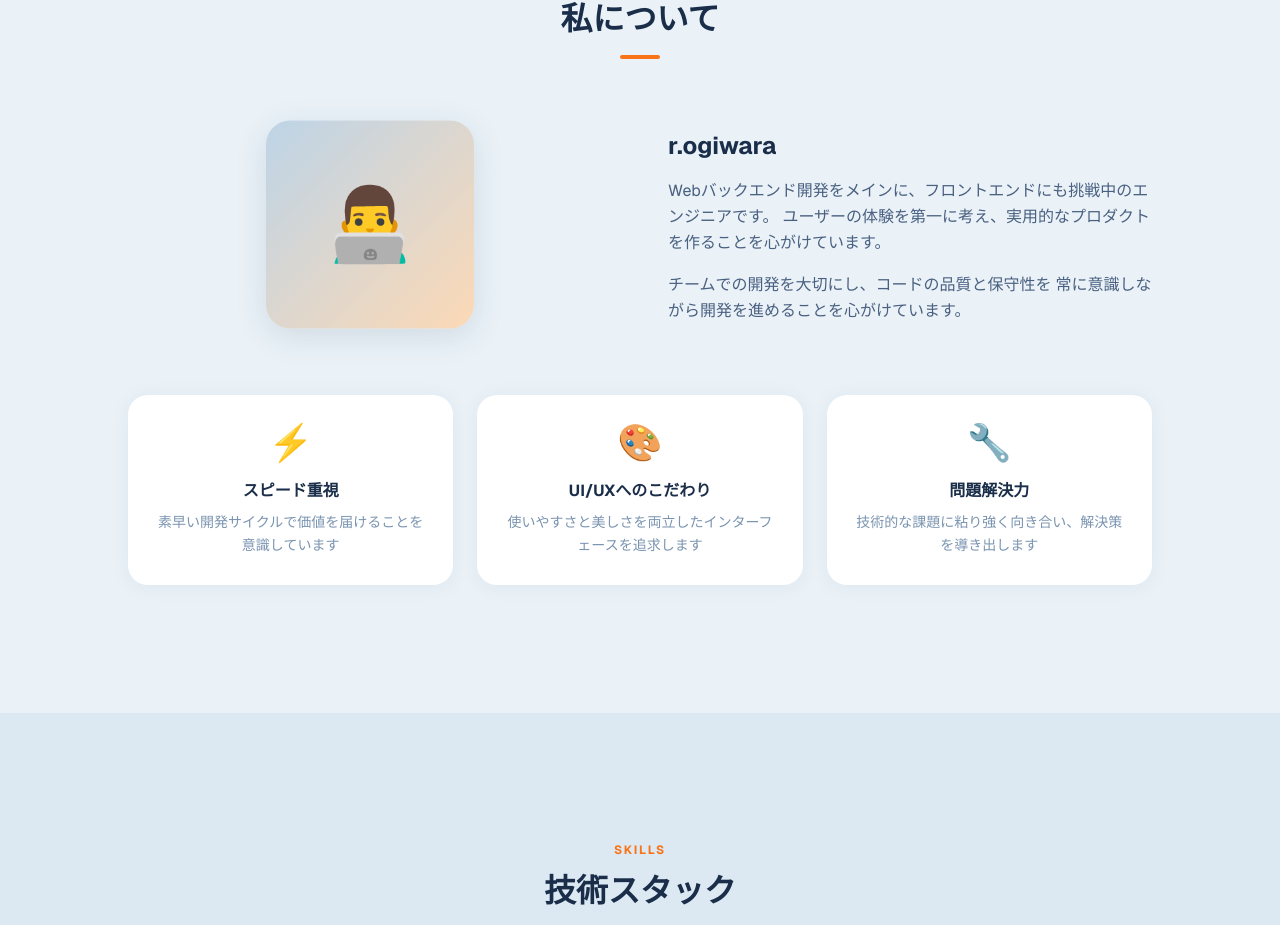
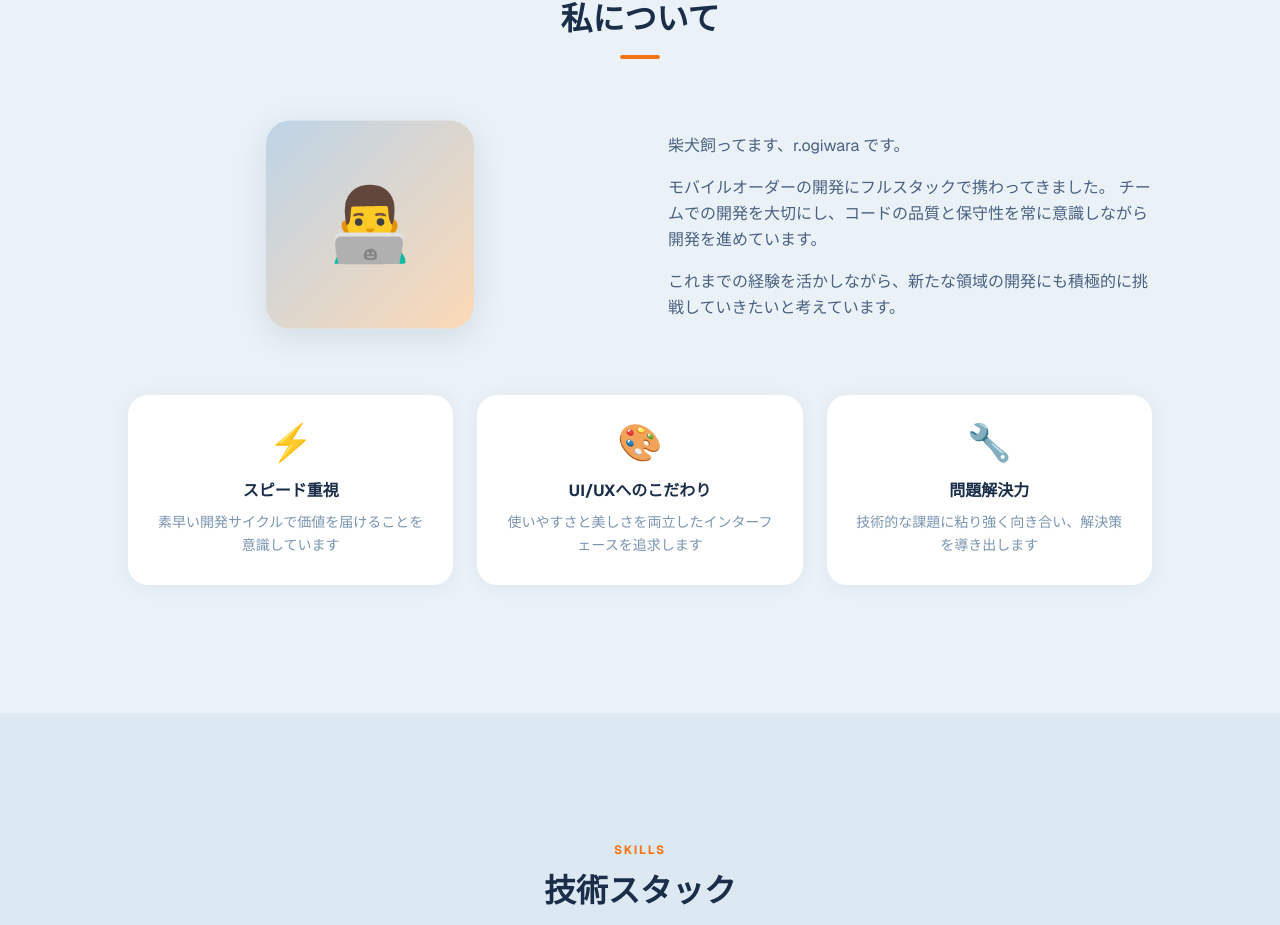
Before and after one commit to r-ogiwara-dev/portfolio, a Next.js app: page / in a window 1280 px wide. Shown: the part 959-1884 px from the top of the page. Built offline with nearby package versions, Linux system fonts and the light colour scheme.

Commit message:
fix: Aboutセクションの自己紹介文を更新

```diff
--- a/app/components/About.tsx
+++ b/app/components/About.tsx
@@ -25,14 +25,15 @@ export default function About() {
           </ScrollReveal>
 
           <ScrollReveal delay={200}>
-            <h3 className="text-2xl font-bold mb-4" style={{ color: "#1a2e4a" }}>r.ogiwara</h3>
             <p className="mb-4 leading-relaxed" style={{ color: "#4a6080" }}>
-              Webバックエンド開発をメインに、フロントエンドにも挑戦中のエンジニアです。
-              ユーザーの体験を第一に考え、実用的なプロダクトを作ることを心がけています。
+              柴犬飼ってます、r.ogiwara です。
+            </p>
+            <p className="mb-4 leading-relaxed" style={{ color: "#4a6080" }}>
+              モバイルオーダーの開発にフルスタックで携わってきました。
+              チームでの開発を大切にし、コードの品質と保守性を常に意識しながら開発を進めています。
             </p>
             <p className="leading-relaxed" style={{ color: "#4a6080" }}>
-              チームでの開発を大切にし、コードの品質と保守性を
-              常に意識しながら開発を進めることを心がけています。
+              これまでの経験を活かしながら、新たな領域の開発にも積極的に挑戦していきたいと考えています。
             </p>
           </ScrollReveal>
         </div>
```
